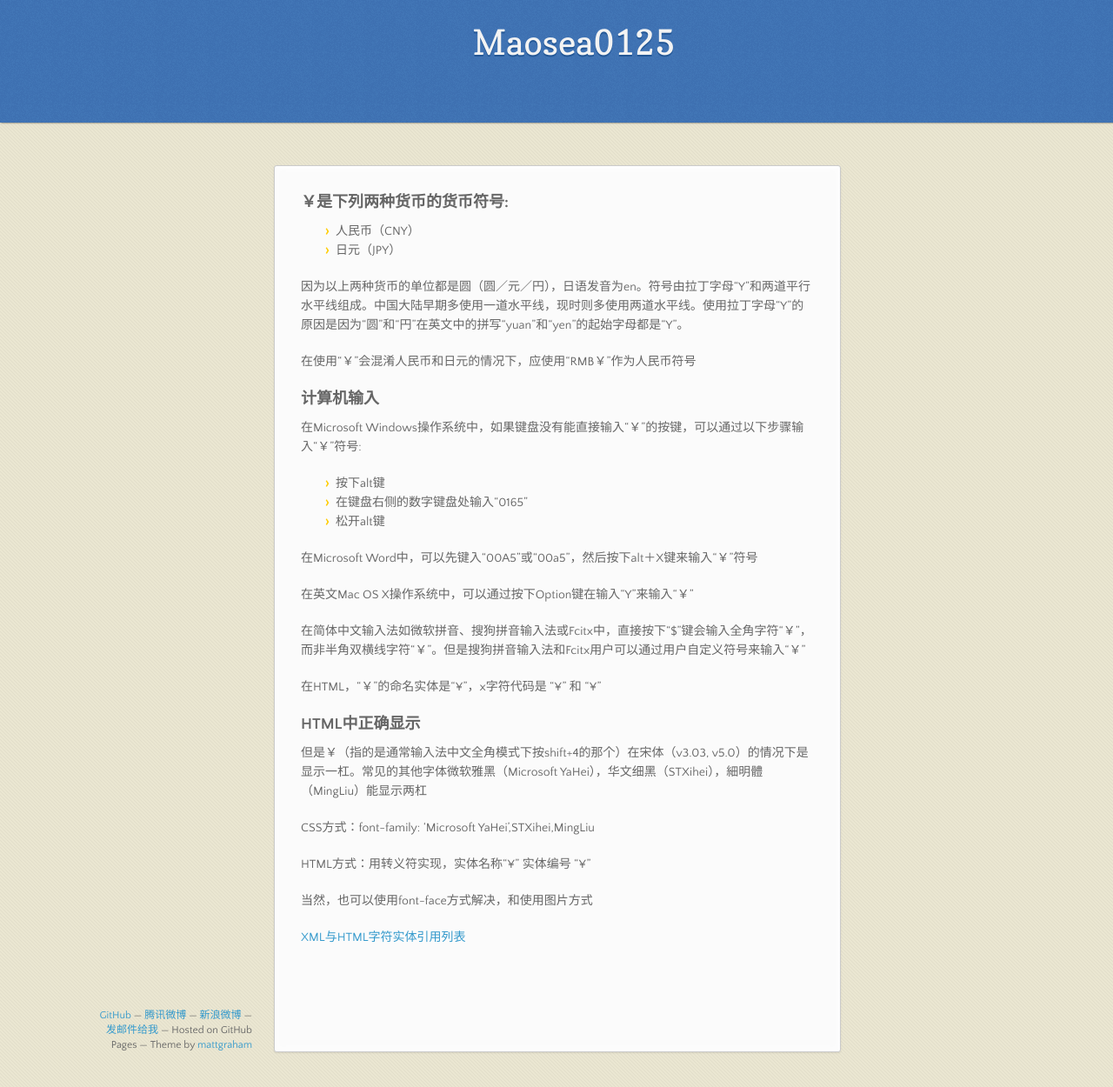
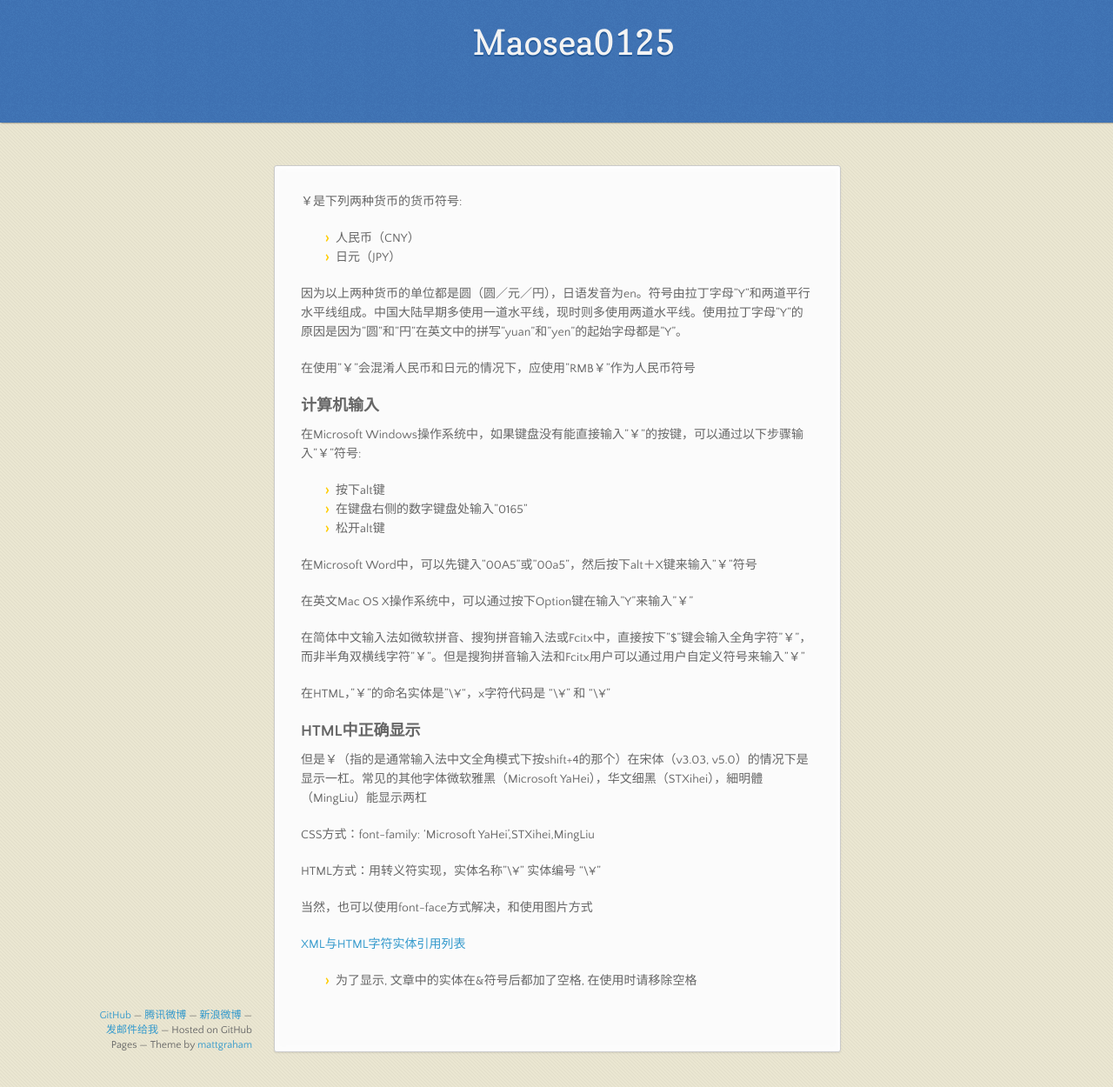
Before and after one commit to maosea0125/maosea0125.github.io, a Jekyll site: the page built from _posts/2014-10-30-renminbi-symbol.md, in a window 1280 px wide and 1250 px high. Shown: the whole window at 87% size. Built offline with Jekyll 4.4.1, drawn with Linux system fonts in a browser that asks for light colours; Markdown is read by kramdown in place of the engine named in the settings.

Commit message:
modify _posts/2014-10-30-renminbi-symbol.md

```diff
--- a/_posts/2014-10-30-renminbi-symbol.md
+++ b/_posts/2014-10-30-renminbi-symbol.md
@@ -3,30 +3,30 @@ layout: default
 title: 人民币符号(￥)
 ---
 
-###￥是下列两种货币的货币符号:
+￥是下列两种货币的货币符号:
 
 - 人民币（CNY）
 - 日元（JPY）
 
-因为以上两种货币的单位都是圆（圆／元／円），日语发音为en。符号由拉丁字母“Y”和两道平行水平线组成。中国大陆早期多使用一道水平线，现时则多使用两道水平线。使用拉丁字母“Y”的原因是因为“圆”和“円”在英文中的拼写“yuan”和“yen”的起始字母都是“Y”。
+因为以上两种货币的单位都是圆（圆／元／円），日语发音为en。符号由拉丁字母"Y"和两道平行水平线组成。中国大陆早期多使用一道水平线，现时则多使用两道水平线。使用拉丁字母"Y"的原因是因为"圆"和"円"在英文中的拼写"yuan"和"yen"的起始字母都是"Y"。
 
-在使用“￥”会混淆人民币和日元的情况下，应使用“RMB￥”作为人民币符号
+在使用"￥"会混淆人民币和日元的情况下，应使用"RMB￥"作为人民币符号
 
 ###计算机输入
 
-在Microsoft Windows操作系统中，如果键盘没有能直接输入“￥”的按键，可以通过以下步骤输入“￥”符号:
+在Microsoft Windows操作系统中，如果键盘没有能直接输入"￥"的按键，可以通过以下步骤输入"￥"符号:
 
 - 按下alt键
-- 在键盘右侧的数字键盘处输入“0165”
+- 在键盘右侧的数字键盘处输入"0165"
 - 松开alt键
 
-在Microsoft Word中，可以先键入“00A5”或“00a5”，然后按下alt＋X键来输入“￥”符号
+在Microsoft Word中，可以先键入"00A5"或"00a5"，然后按下alt＋X键来输入"￥"符号
 
-在英文Mac OS X操作系统中，可以通过按下Option键在输入“Y”来输入“￥”
+在英文Mac OS X操作系统中，可以通过按下Option键在输入"Y"来输入"￥"
 
-在简体中文输入法如微软拼音、搜狗拼音输入法或Fcitx中，直接按下“$”键会输入全角字符“￥”，而非半角双横线字符“￥”。但是搜狗拼音输入法和Fcitx用户可以通过用户自定义符号来输入“￥”
+在简体中文输入法如微软拼音、搜狗拼音输入法或Fcitx中，直接按下"$"键会输入全角字符"￥"，而非半角双横线字符"￥"。但是搜狗拼音输入法和Fcitx用户可以通过用户自定义符号来输入"￥"
 
-在HTML，“￥”的命名实体是“&yen;”，x字符代码是 “&#165;” 和 “&#xA5;”
+在HTML，"￥"的命名实体是"\&yen;"，x字符代码是 "\&#165;" 和 "\&#xA5;"
 
 ###HTML中正确显示
 
@@ -34,8 +34,10 @@ title: 人民币符号(￥)
 
 CSS方式：font-family: 'Microsoft YaHei',STXihei,MingLiu
 
-HTML方式：用转义符实现，实体名称“&yen;” 实体编号 “&#165;”
+HTML方式：用转义符实现，实体名称"\&yen;" 实体编号 "\&#165;"
 
 当然，也可以使用font-face方式解决，和使用图片方式
 
 [XML与HTML字符实体引用列表](http://zh.wikipedia.org/wiki/XML%E4%B8%8EHTML%E5%AD%97%E7%AC%A6%E5%AE%9E%E4%BD%93%E5%BC%95%E7%94%A8%E5%88%97%E8%A1%A8)
+
+* 为了显示, 文章中的实体在&符号后都加了空格, 在使用时请移除空格
```
